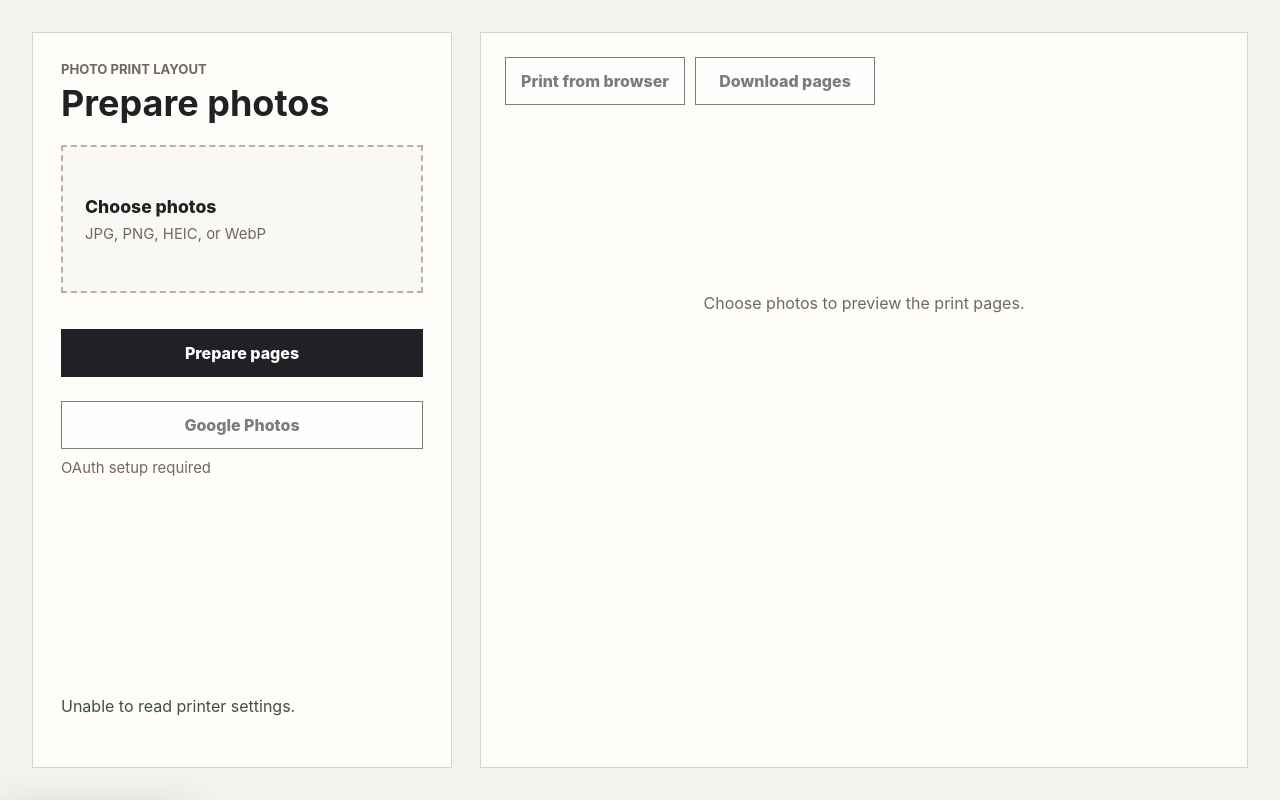
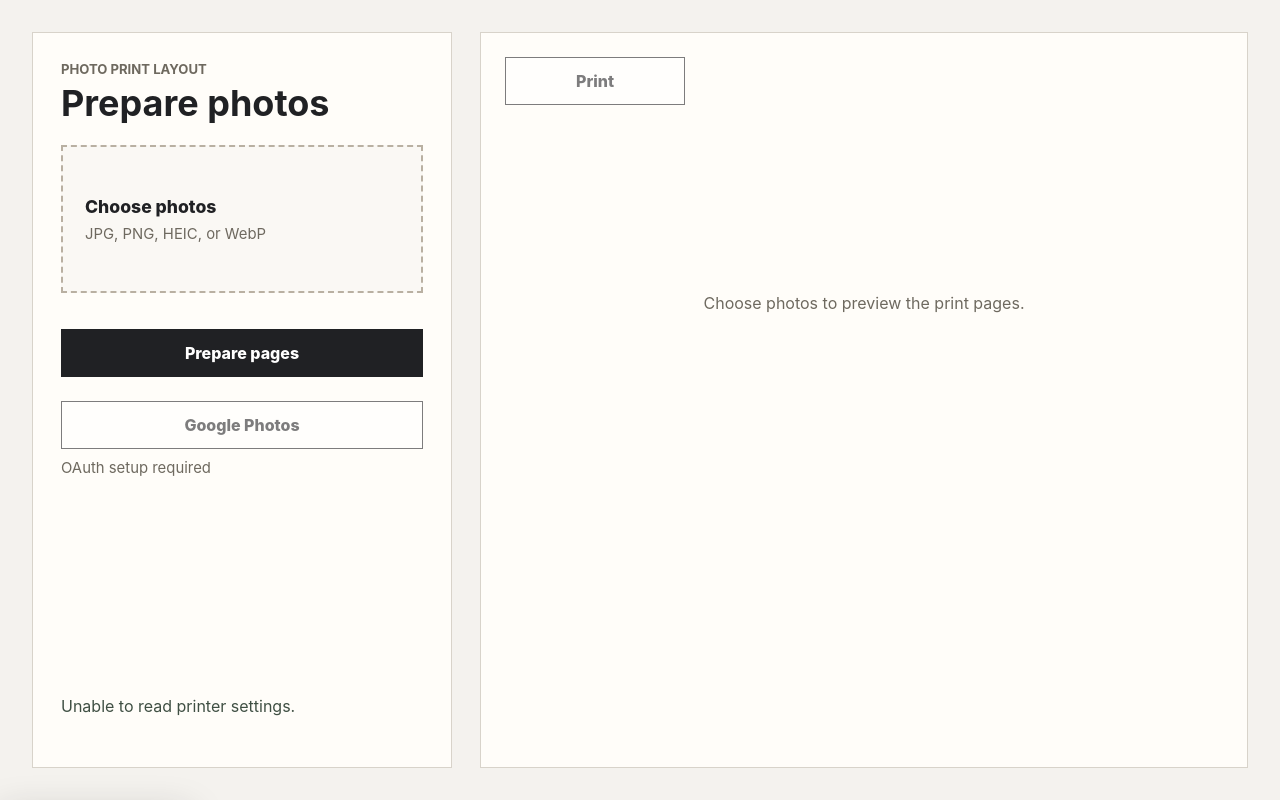
Before and after one commit to nick-hubbard/picture-printer, a website: page public/index.html in a window 1280 px wide. Drawn offline with Linux system fonts and the light colour scheme; no server answers.

Commit message:
updates wording of buttons

```diff
--- a/public/index.html
+++ b/public/index.html
@@ -40,8 +40,7 @@
 
       <section class="preview" aria-label="Print preview">
         <div class="preview-actions" aria-label="Prepared page actions">
-          <button id="browser-print-button" class="secondary" type="button" disabled>Print from browser</button>
-          <button id="download-button" class="secondary" type="button" disabled>Download pages</button>
+          <button id="browser-print-button" class="secondary" type="button" disabled>Print</button>
         </div>
         <div id="preview-pages" class="preview-pages"></div>
         <p id="preview-empty">Choose photos to preview the print pages.</p>
```
